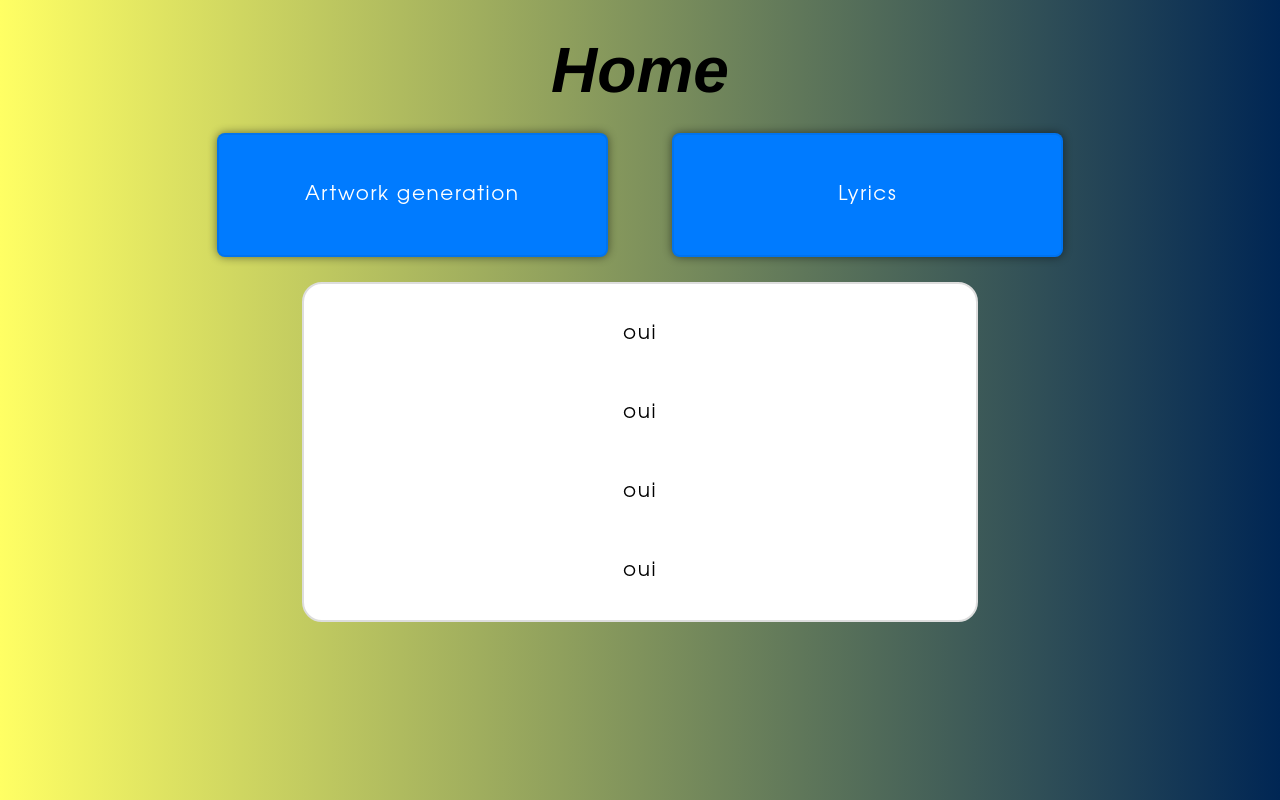
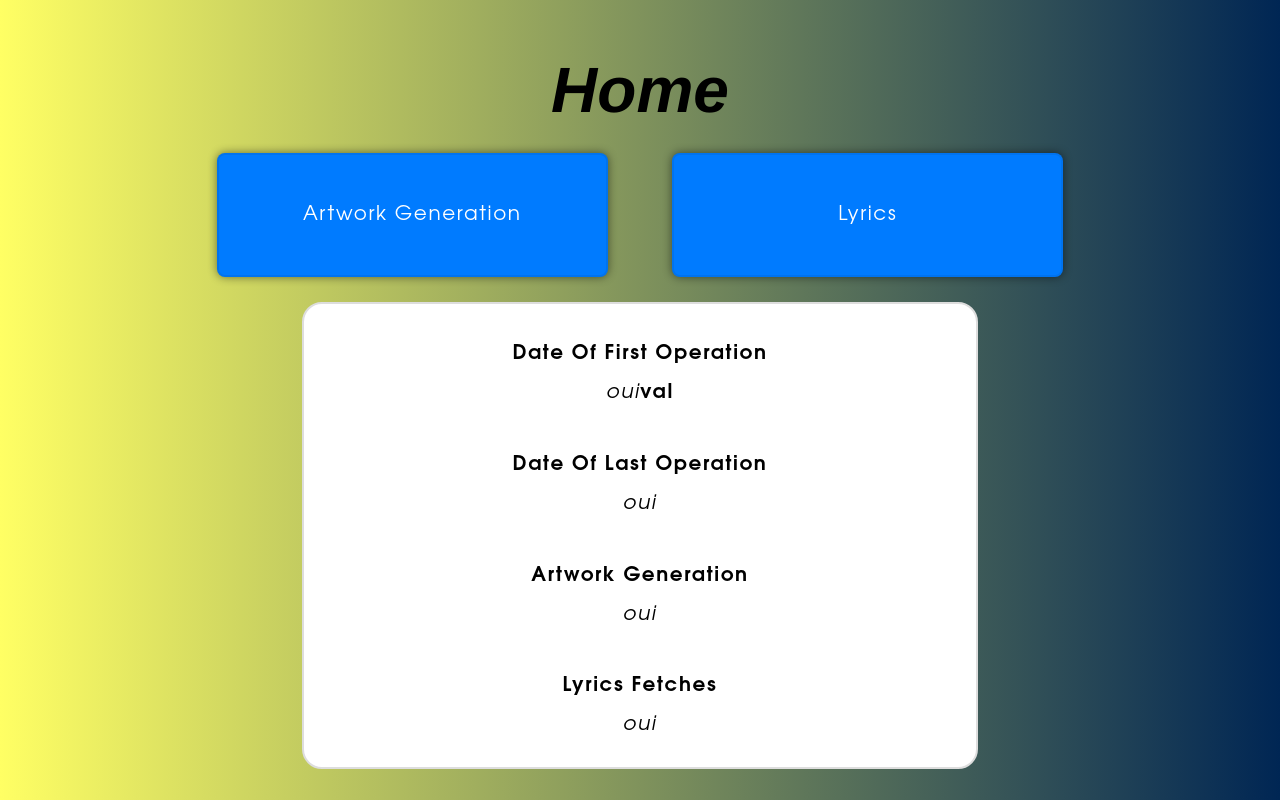
Before and after one commit to Thomas-Fernandes/GTFR-CG, a Flask app: page /home in a window 1280 px wide. Run offline with Flask 3, Linux system fonts and the light colour scheme; some libraries are stand-ins or nearby versions.

Commit message:
adding and styling all 4 stats

```diff
--- a/src/app.py
+++ b/src/app.py
@@ -103,7 +103,7 @@ def processed_images() -> str | JsonResponse:
     output_bg = path.join(user_processed_path, constants.PROCESSED_ARTWORK_FILENAME)
     generateCoverArt(generated_artwork_path, output_bg)
     generateThumbnail(output_bg, user_processed_path)
-    updateStats(to_increment='artworkGeneration')
+    updateStats(to_increment='artworkGenerations')
 
     return render_template('download.html', user_folder=user_folder, bg=constants.PROCESSED_ARTWORK_FILENAME)
 
--- a/static/styles/home.css
+++ b/static/styles/home.css
@@ -25,3 +25,21 @@ button:hover span.right:before {
     border-radius: 1rem;
     background-color: #ffffff;
 }
+
+.stat-title {
+    text-align: center;
+}
+
+.stat-text {
+    margin: 0 0 2% 0%;
+
+    flex-direction: row;
+
+    justify-content: center;
+
+    font-style: italic;
+}
+.stat-text span {
+    font-weight: bold;
+    font-style: normal;
+}
--- a/templates/home.html
+++ b/templates/home.html
@@ -8,22 +8,31 @@
     <link rel="stylesheet" type="text/css" href="{{ url_for('static', filename='styles/home.css') }}" />
 </head>
 <body>
-    <span id="top-bot-spacer"></span>
+    <span class="top-bot-spacer"></span>
     <h1>Home</h1>
     <div id="navbar">
-        <button onclick="window.location.href='{{ url_for('artworkGeneration') }}'"><span class="right">Artwork generation </span></button>
+        <button onclick="window.location.href='{{ url_for('artworkGeneration') }}'"><span class="right">Artwork Generation </span></button>
         <button onclick="window.location.href='{{ url_for('lyrics') }}'"><span class="right">Lyrics </span></button>
     </div>
     <div class="stats-board">
-        <p>oui</p>
+        <h3 class="stat-title">Date Of First Operation</h3>
+        <p class="stat-text">oui <span>val</span></p>
         <hr />
-        <p>oui</p>
+
+        <h3 class="stat-title">Date Of Last Operation</h3>
+        <p class="stat-text">oui</p>
+
         <hr />
-        <p>oui</p>
+
+        <h3 class="stat-title">Artwork Generation</h3>
+        <p class="stat-text">oui</p>
+
         <hr />
-        <p>oui</p>
+
+        <h3 class="stat-title">Lyrics Fetches</h3>
+        <p class="stat-text">oui</p>
     </div>
-    <span id="top-bot-spacer"></span>
+    <span class="top-bot-spacer"></span>
 
     <script src="https://ajax.googleapis.com/ajax/libs/jquery/1.11.3/jquery.min.js"></script>
     <script src="{{ url_for('static', filename='js/home.js') }}"></script>
--- a/templates/lyrics.html
+++ b/templates/lyrics.html
@@ -11,7 +11,7 @@
     <span class="top-bot-spacer"></span>
     <div id="navbar">
         <button onclick="window.location.href='{{ url_for('home') }}'"><span class="left"> Home</span></button>
-        <button onclick="window.location.href='{{ url_for('artworkGeneration') }}'"><span class="left"> Upload</span></button>
+        <button onclick="window.location.href='{{ url_for('artworkGeneration') }}'"><span class="left"> ArtGen</span></button>
     </div>
     <h1>Lyrics</h1>
     <form method="post" class="search-form">
```
